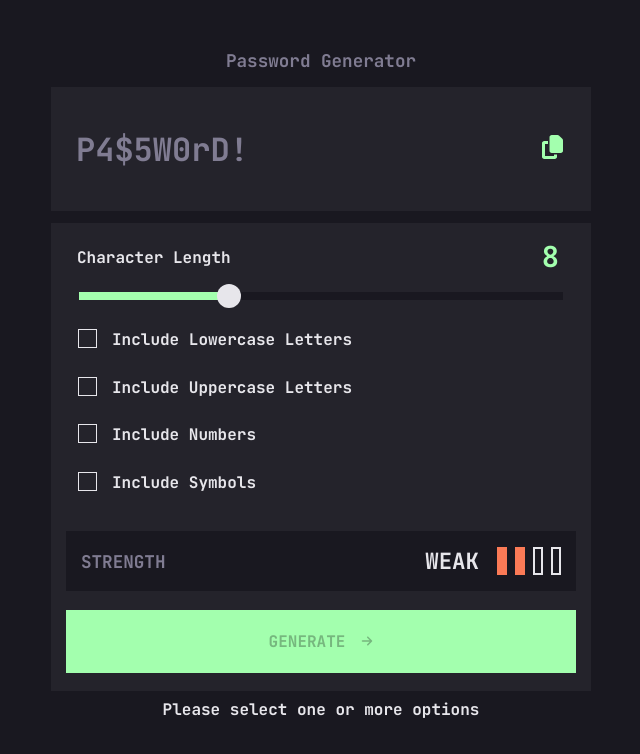
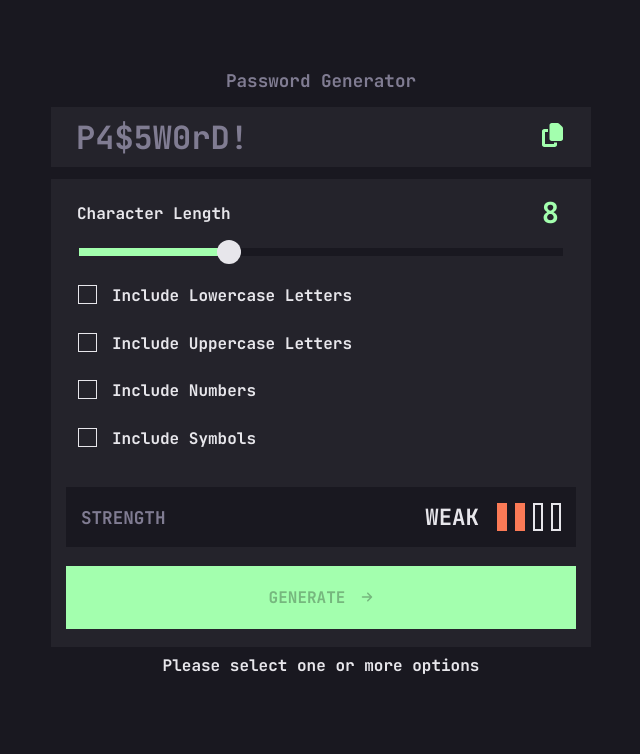
Before and after one commit to julianf97/password-generator, a React (Create React App) app: page / in a window 1280 px wide. Shown: the top 754 px of the page, without its empty margins (319-959 px from the left). Built offline with nearby package versions, Linux system fonts and the light colour scheme.

Commit message:
terminandoDeMaquetar

```diff
--- a/src/components/Generator/_generator.scss
+++ b/src/components/Generator/_generator.scss
@@ -10,7 +10,7 @@
     }
     .contenedorTitulo{
         width: 100%;
-        height: 14% !important;
+        height: 12% !important;
         display: flex;
         justify-content: center;
         align-items: flex-end;
@@ -149,7 +149,7 @@
     .contenedorPassword{
         display: flex;
         width: 510px !important;
-        height: 100px !important;
+        height: 60px !important;
         background-color: #24232B;
         margin-top: 20px;
         padding-left: 15px;
@@ -224,11 +224,11 @@ body {
     align-items: center;
     .contenedorTitulo{
         width: 100%;
-        height: 9% !important;
+        height: 10% !important;
         display: flex;
         justify-content: center;
         align-items: flex-end;
-        margin-top: 40px !important;
+        margin-top: 20px !important;
         .tituloApp{
             font-weight: 450;
             font-size: 1.1rem;
@@ -239,7 +239,7 @@ body {
     .contenedorPassword{
         display: flex;
         width: 510px;
-        height: 250px;
+        height: 60px;
         background-color: #24232B;
         padding-left: 15px;
         padding-right: 15px;
@@ -280,6 +280,9 @@ body {
         }
     }
 }
+
+
+
 
 .alert{
     margin-top: 8px;
```
